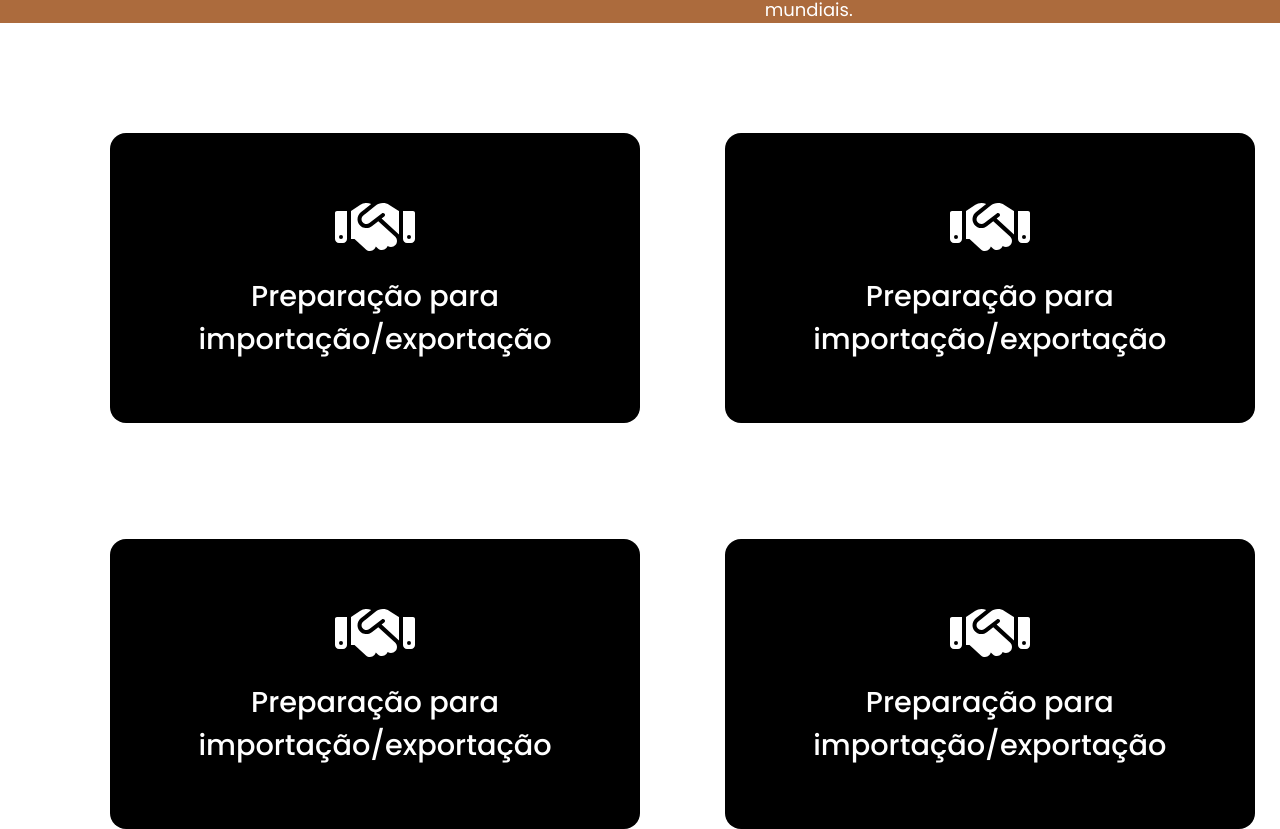
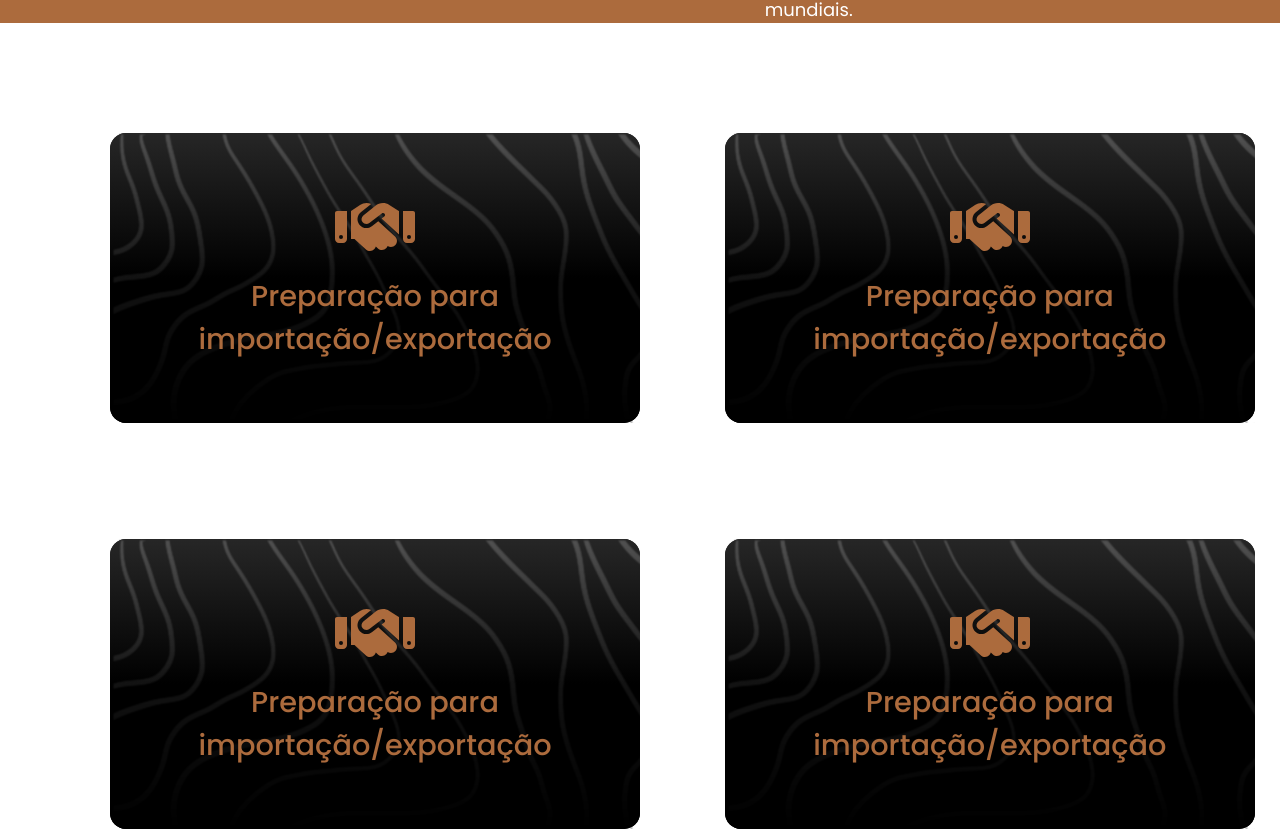
Before and after one commit to pedroca46/AndreGraize_LP, a React (Create React App) app: page / in a window 1280 px wide. Shown: the part 1177-2006 px from the top of the page. Built offline with nearby package versions, Linux system fonts and the light colour scheme.

Commit message:
Sessão Our Services

```diff
--- a/src/App.css
+++ b/src/App.css
@@ -100,7 +100,7 @@
     align-items: center;
 }
 .section-noLimitless *{
-    animation: appear 1.5s ease-in-out;
+    animation: appear 3s ease-in-out;
     animation-timeline: view();
     animation-range: entry 0;
 }
@@ -130,9 +130,7 @@
 }
 .section-noLimitless-textContainer h1{
     font-size: 48px;
-    animation: appear 1.5s ease-in-out;
-    animation-timeline: view();
-    animation-range: entry 0;
+
 }
 .section-noLimitless-textContainer p{
     font-size: 18px;
@@ -159,3 +157,8 @@
     row-gap: 20%;
     column-gap: 8%;
 }
+.section-ourServices-grid *{
+    animation: appear 1.5s ease-in-out;
+    animation-timeline: view();
+    animation-range: entry 0;
+}
--- a/src/components/cardServices/CardServices.css
+++ b/src/components/cardServices/CardServices.css
@@ -10,10 +10,29 @@
     gap: 1em;
     border-radius: 1em;
 }
+.cardServices-container::before{
+    content: '';
+    position: absolute;
+    width: 530px;
+    height: 290px;
+    background-image: url(../../images/topography.png);
+}
+.cardServices-gradient{
+    width: 100%;
+    height: 100%;
+    border-radius: 1em;
+    position: absolute;
+    background: linear-gradient(0deg, black, rgba(0, 0, 0, 0.929), rgba(46, 46, 46, 0.832));
+}
+
+.cardServices-container *{
+        color: var(--secondary-color);
+}
 .cardServices-container h1{
     font-size: 1.8em;
     text-align: center;
     font-weight: 500;
+
 }
 
 .cardServices-container-icon{
--- a/src/components/cardServices/CardServices.js
+++ b/src/components/cardServices/CardServices.js
@@ -5,6 +5,7 @@ function CardServices(props){
     return (
         <>
             <div className="cardServices-container">
+                <div className='cardServices-gradient'></div>
                 <FontAwesomeIcon icon={props.icon_src}  style={{color: "#ffffff"}} className={'cardServices-container-icon'} size='lg'/>
                 <h1>{props.title}</h1>
             </div>
```
Also changed, not shown: src/images/topography.png (added).
